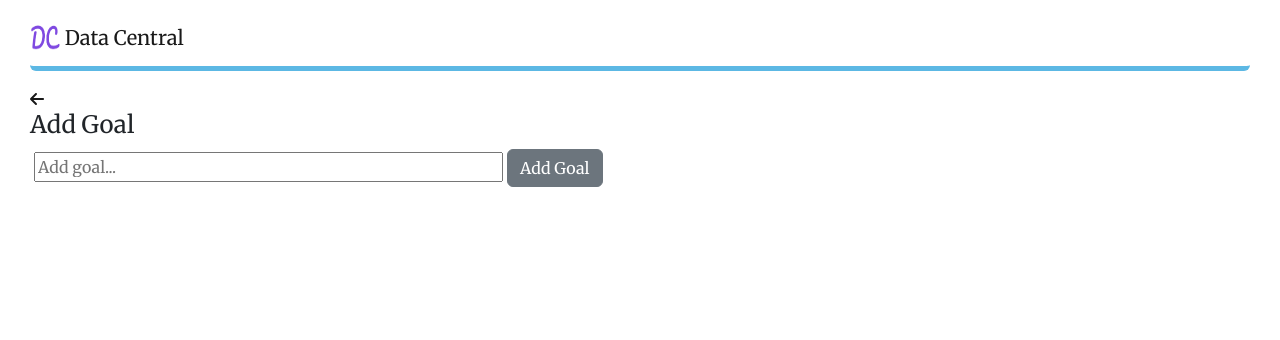
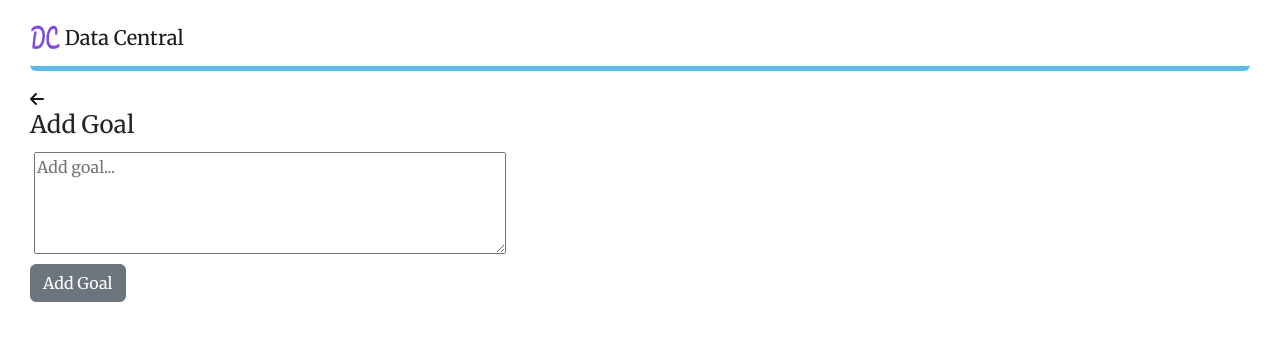
Before and after one commit to ashleyann9535/data_app, a React (Create React App) app in the folder client/: page /goal/1 in a window 1280 px wide. Shown: the top 340 px of the page. Built offline with nearby package versions, Linux system fonts and the light colour scheme.

Commit message:
update styling

```diff
--- a/client/src/components/GoalForm.js
+++ b/client/src/components/GoalForm.js
@@ -13,16 +13,16 @@ const GoalForm = (props) => {
     <div>
       <h4> {buttonText} </h4>
       <form onSubmit={submitHandler}>
-        <input
-          type="text"
+        <textarea
+          rows="4"
+          cols="50"
           value={goal}
           name="goal"
           onChange={(e) => setGoal(e.target.value)}
           className="m-1"
           placeholder="Add goal..."
-          size= '50'
-        />
-        <input className="btn btn-secondary" type="submit" value={buttonText}  />
+        ></textarea>
+        <input className="btn btn-secondary d-block" type="submit" value={buttonText}  />
       </form>
     </div>
   );
--- a/client/src/components/GoalTabs.js
+++ b/client/src/components/GoalTabs.js
@@ -14,10 +14,7 @@ const GoalTabs = (props) => {
 
   return (
     <div>
-      {goals.filter((goal) => {
-        return goal !== undefined && goal !== ''
-      })
-      .map((tab, index) => {
+      {goals.map((tab, index) => {
         return (
           <button className="btn tabBackground m-2" value={index} onClick={handleClick}>
               Goal {index +1}
--- a/client/src/components/UpdateGoal.js
+++ b/client/src/components/UpdateGoal.js
@@ -3,7 +3,7 @@ import axios from "axios";
 import { useParams, useNavigate, Link, useLocation } from "react-router-dom";
 import GoalForm from './GoalForm';
 import { FontAwesomeIcon } from "@fortawesome/react-fontawesome";
-import { faArrowLeft } from "@fortawesome/free-solid-svg-icons";
+import { faArrowLeft, faTrash } from "@fortawesome/free-solid-svg-icons";
 
 const UpdateGoal = () => {
     const {id, studentId, removeFromList} = useParams();
@@ -46,7 +46,7 @@ const UpdateGoal = () => {
     <div>
         <Link to={`/details/${studentId}`} className="header-font"> <FontAwesomeIcon icon={faArrowLeft}></FontAwesomeIcon></Link>
         {oldGoal && <GoalForm handleSubmit={updateHandler} buttonText={'Edit Goal'} oldGoal={oldGoal} />}
-        <button onClick={deleteHandler} >Delete</button>
+        <FontAwesomeIcon icon={faTrash} onClick={deleteHandler}></FontAwesomeIcon>
     </div>
   )
 }
```
